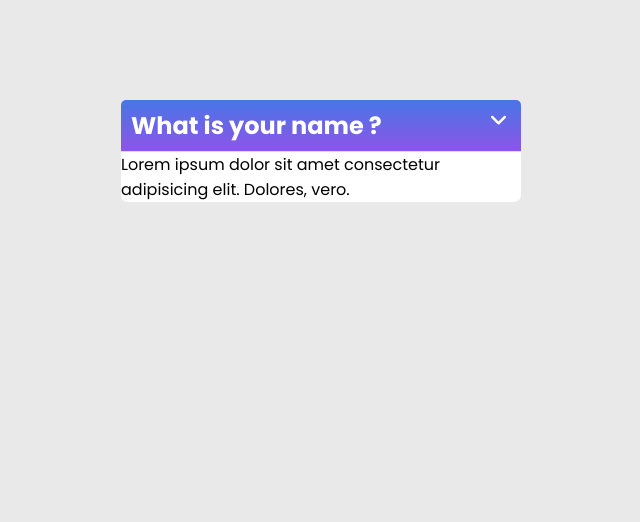
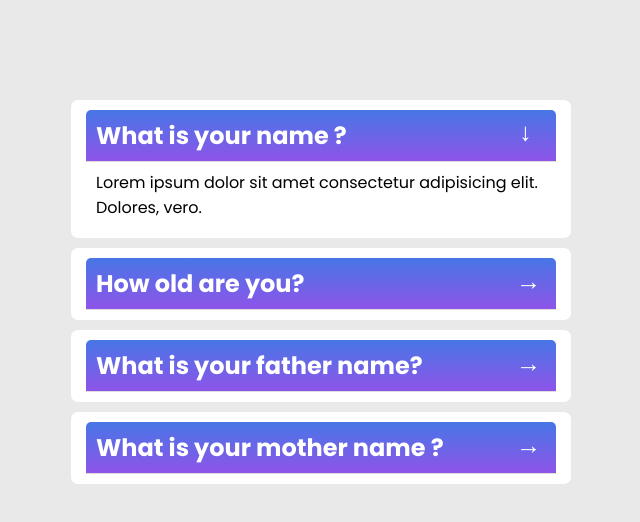
Before and after one commit to coderunity/accordion, a plain HTML site: page index.html in a window 1280 px wide. Both pictures are taken after a click on the element "What is your name ?". Shown: the whole page, without its empty margins (319-959 px from the left). Drawn offline with Linux system fonts and the light colour scheme.

Commit message:
replace a new file

```diff
--- a/app.js
+++ b/app.js
@@ -1,2 +1,27 @@
 
-const
+const a_header = document.querySelectorAll('.accodion-header');
+
+a_header.forEach(item => {
+
+    item.addEventListener('click', function(){
+
+        a_header.forEach(item =>{
+            item.classList.remove('active');
+            item.nextElementSibling.style.height = '0px'
+        });
+
+        item.classList.toggle('active');
+
+
+
+
+        if(item.classList.contains('active')){
+            item.nextElementSibling.style.height =  item.nextElementSibling.scrollHeight + 'px';
+        }else{
+            item.nextElementSibling.style.height = '0px'
+        }
+
+
+    });
+
+});
--- a/index.html
+++ b/index.html
@@ -6,22 +6,54 @@
     <meta name="viewport" content="width=device-width, initial-scale=1.0">
     <title>Document</title>
     <link rel="stylesheet" href="style.css">
-    <link rel="stylesheet" href="https://cdnjs.cloudflare.com/ajax/libs/font-awesome/6.0.0-beta3/css/all.min.css">
 </head>
 <body>
 
 <div class="abu-accodion">
     <div class="accodion-item">
-        <div class="accodion-header">
-            <h2>What is your name ?</h2>
-            <i class="fas fa-angle-down"></i>
+            <div class="accodion-header">
+                <h2>What is your name ?</h2>
+            </div>
+        <div class="accodion-body">
+            <div class="accodion-contant">
+                <p>Lorem ipsum dolor sit amet consectetur adipisicing elit. Dolores, vero.</p>
+            </div>
         </div>
+    </div>
+
+    <div class="accodion-item">
+            <div class="accodion-header">
+                <h2>How old are you?</h2>
+            </div>
         <div class="accodion-body">
-         <div class="accodion-contant">
+            <div class="accodion-contant">
+                <p>Lorem ipsum dolor sit amet consectetur adipisicing elit. Neque sunt a sint facere at! Dolorum nihil sunt hic recusandae rerum alias harum laboriosam enim! Accusantium cupiditate deserunt aperiam laudantium quae ducimus fugiat rerum porro enim quos. Saepe, assumenda. Voluptatem illum quos, reprehenderit aliquam recusandae temporibus dolores alias enim inventore et. Est veniam labore harum! Neque laboriosam esse obcaecati hic sunt velit, expedita eos. Officiis dolor, porro quod similique eveniet, quaerat ipsam quae hic cumque ratione explicabo, magni ea quia repudiandae eum quibusdam. Neque nam ipsam nulla unde pariatur eveniet dolorem, deleniti vel! Obcaecati, tempore voluptas suscipit iste numquam recusandae quia.</p>
+            </div>
+        </div>
+    </div>
+
+    <div class="accodion-item">
+            <div class="accodion-header">
+                <h2>What is your father name?</h2>
+            </div>
+        <div class="accodion-body">
+            <div class="accodion-contant">
                 <p>Lorem ipsum dolor sit amet consectetur adipisicing elit. Dolores, vero.</p>
-         </div>
-       </div>
+            </div>
+        </div>
     </div>
+
+    <div class="accodion-item">
+            <div class="accodion-header">
+                <h2>What is your mother name ?</h2>
+            </div>
+        <div class="accodion-body">
+            <div class="accodion-contant">
+                <p>Lorem ipsum dolor sit amet consectetur adipisicing elit. Dolores, vero.</p>
+            </div>
+        </div>
+    </div>
+
 </div>
 
 
--- a/style.css
+++ b/style.css
@@ -14,21 +14,23 @@ html{
 }
 
 .abu-accodion{
+    margin: 100px auto;
+    width: 500px;
+    height: auto;
 
 
 }
 
 .abu-accodion .accodion-item{
     background-color: #fff;
-    width: 400px;
-    height: auto;
-    margin: 100px auto;
     border-radius: 7px;
+    padding: 10px 15px;
+    margin-top: 10px;
 }
 
 .abu-accodion .accodion-item .accodion-header{
     padding: 8px 10px;
-    font-weight: 500;
+    font-weight: 400;
     border-bottom: 1px solid #ddd;
     position: relative;
     cursor: pointer;
@@ -37,16 +39,28 @@ html{
     border-radius: 5px 5px 0 0;
 
 }
-.abu-accodion .accodion-item .accodion-header i{
+.abu-accodion .accodion-item .accodion-header::after{
+    content: '\2192';
    position: absolute;
-   top: 10px;
+   top: 5px;
    right: 15px;
-   font-size: 20px;
+   font-size: 25px;
+   transition: .3s;
+
+}
+.abu-accodion .accodion-item .accodion-header.active::after{
+
+    transform: rotate(90deg);
 
 }
 
-.accodion-contant .accodion-body{
+.abu-accodion .accodion-item .accodion-body {
+    overflow: hidden;
+    height: 0px;
+
+}
+
+.abu-accodion .accodion-item .accodion-body .accodion-contant{
     padding: 8px 10px;
     font-weight: 400;
-
 }
```
